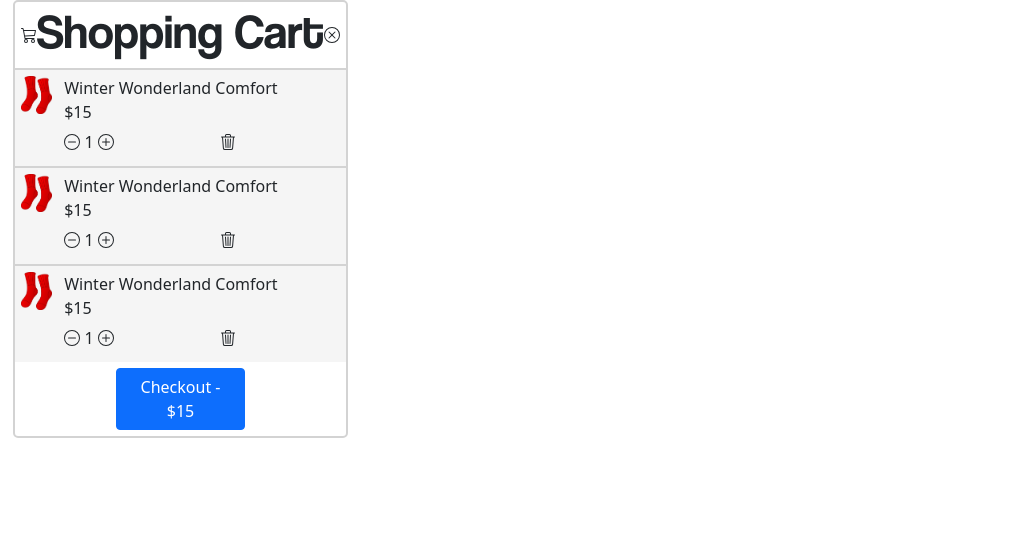
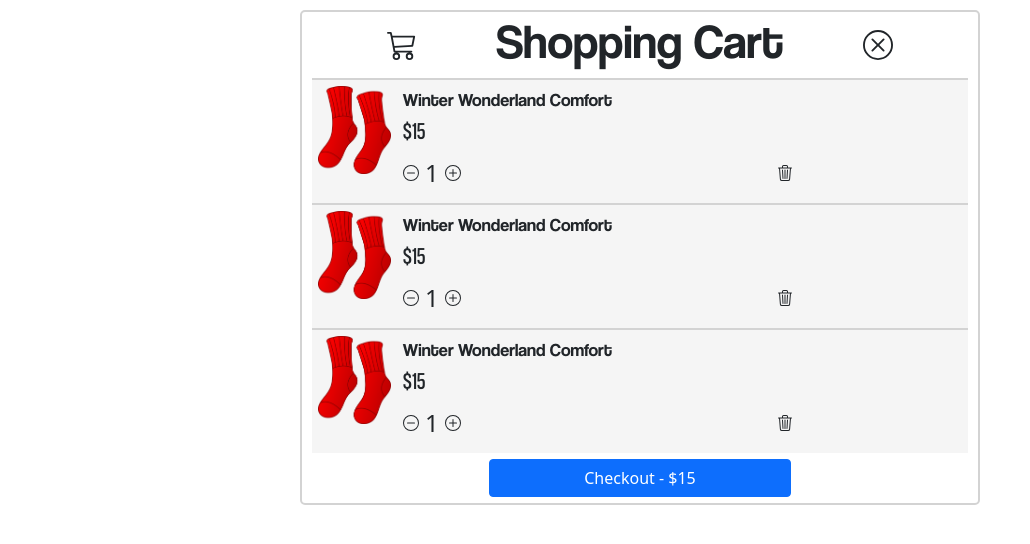
Before and after one commit to michaellgans/holbertonschool-hacksprint, a Flask app: page /checkout in a window 1280 px wide. Shown: the part 61-605 px from the top of the page, without its empty margins (0-1030 px from the left). Run offline with Flask 3, Linux system fonts and the light colour scheme; some libraries are stand-ins or nearby versions.

Commit message:
M - checkout styling

```diff
--- a/website/static/styles/base.css
+++ b/website/static/styles/base.css
@@ -1,7 +1 @@
 /* Styling for Base HTML */
-
-.changeContent {
-    /* background-color: pink; */
-    margin-left: 1%;
-    margin-right: 2%;
-}
--- a/website/static/styles/checkout.css
+++ b/website/static/styles/checkout.css
@@ -1,22 +1,34 @@
 /* Styling for Checkout */
+
+@font-face{
+    font-family: coolvetica;
+    src: url('../fonts/coolvetica\ rg.otf')
+}
+
+  @font-face{
+    font-family: coolvetica2;
+    src: url('../fonts/coolvetica\ condensed\ rg.otf')
+}
 
 .cartContainer {
     display: flex;
     flex-direction: column;
-    max-width: fit-content;
-    /* padding: 6px; */
     background-color: white;
     border: 2px solid lightgrey;
     border-radius: 5px;
+    margin: 10px 300px;
 }
 
 .cartHeader {
     display: flex;
     flex-direction: row;
-    justify-content: space-between;
+    justify-content: space-evenly;
     align-items: center;
     padding: 0px 6px;
-    /* background-color: orange; */
+}
+
+.allItems {
+    margin: 0px 10px;
 }
 
 .cartItem {
@@ -29,15 +41,15 @@
 .itemDescription {
     display: flex;
     flex-direction: column;
+    font-size: x-large;
     padding: 6px;
-    /* background-color: greenyellow; */
 }
 
 .itemPicture img {
     display: flex;
     align-items: center;
     padding: 6px;
-    height: 50px;
+    height: 100px;
 }
 
 .itemNumber {
@@ -50,14 +62,13 @@
 .itemIcons {
     display: flex;
     flex-direction: row;
-    /* background-color: blue; */
 }
 
 #trashIcon {
     display: flex;
     flex-direction: row-reverse;
     justify-content: flex-end;
-    padding-left: 100px;
+    padding-left: 310px;
     align-items: center;
 }
 
--- a/website/templates/checkout.html
+++ b/website/templates/checkout.html
@@ -11,12 +11,12 @@ Sock It 2 Ya - Checkout
         <!-- Cart Header -->
         <div class="cartHeader">
             <!-- Cart Icon -->
-            <svg xmlns="http://www.w3.org/2000/svg" width="16" height="16" fill="currentColor" class="bi bi-cart3" viewBox="0 0 16 16">
+            <svg xmlns="http://www.w3.org/2000/svg" width="30" height="30" fill="currentColor" class="bi bi-cart3" viewBox="0 0 16 16">
                 <path d="M0 1.5A.5.5 0 0 1 .5 1H2a.5.5 0 0 1 .485.379L2.89 3H14.5a.5.5 0 0 1 .49.598l-1 5a.5.5 0 0 1-.465.401l-9.397.472L4.415 11H13a.5.5 0 0 1 0 1H4a.5.5 0 0 1-.491-.408L2.01 3.607 1.61 2H.5a.5.5 0 0 1-.5-.5M3.102 4l.84 4.479 9.144-.459L13.89 4H3.102zM5 12a2 2 0 1 0 0 4 2 2 0 0 0 0-4m7 0a2 2 0 1 0 0 4 2 2 0 0 0 0-4m-7 1a1 1 0 1 1 0 2 1 1 0 0 1 0-2m7 0a1 1 0 1 1 0 2 1 1 0 0 1 0-2"/>
             </svg>
             <h2>Shopping Cart</h2>
             <!-- X Icon -->
-            <svg xmlns="http://www.w3.org/2000/svg" width="16" height="16" fill="currentColor" class="bi bi-x-circle" viewBox="0 0 16 16">
+            <svg xmlns="http://www.w3.org/2000/svg" width="30" height="30" fill="currentColor" class="bi bi-x-circle" viewBox="0 0 16 16">
                 <path d="M8 15A7 7 0 1 1 8 1a7 7 0 0 1 0 14m0 1A8 8 0 1 0 8 0a8 8 0 0 0 0 16"/>
                 <path d="M4.646 4.646a.5.5 0 0 1 .708 0L8 7.293l2.646-2.647a.5.5 0 0 1 .708.708L8.707 8l2.647 2.646a.5.5 0 0 1-.708.708L8 8.707l-2.646 2.647a.5.5 0 0 1-.708-.708L7.293 8 4.646 5.354a.5.5 0 0 1 0-.708"/>
             </svg>
@@ -29,8 +29,8 @@ Sock It 2 Ya - Checkout
                     <img src="../static/images/SockListing.png">
                 </div>
                 <div class="itemDescription">
-                    <div>Winter Wonderland Comfort</div>
-                    <div>$15</div>
+                    <div class="sockName">Winter Wonderland Comfort</div>
+                    <div class="sockNewPrice">$15</div>
                     <div class="itemIcons">
                         <div class="itemNumber">
                         <!-- Minus Icon -->
@@ -59,8 +59,8 @@ Sock It 2 Ya - Checkout
                     <img src="../static/images/SockListing.png">
                 </div>
                 <div class="itemDescription">
-                    <div>Winter Wonderland Comfort</div>
-                    <div>$15</div>
+                    <div class="sockName">Winter Wonderland Comfort</div>
+                    <div class="sockNewPrice">$15</div>
                     <div class="itemIcons">
                         <div class="itemNumber">
                         <!-- Minus Icon -->
@@ -89,8 +89,8 @@ Sock It 2 Ya - Checkout
                     <img src="../static/images/SockListing.png">
                 </div>
                 <div class="itemDescription">
-                    <div>Winter Wonderland Comfort</div>
-                    <div>$15</div>
+                    <div class="sockName">Winter Wonderland Comfort</div>
+                    <div class="sockNewPrice">$15</div>
                     <div class="itemIcons">
                         <div class="itemNumber">
                         <!-- Minus Icon -->
```
